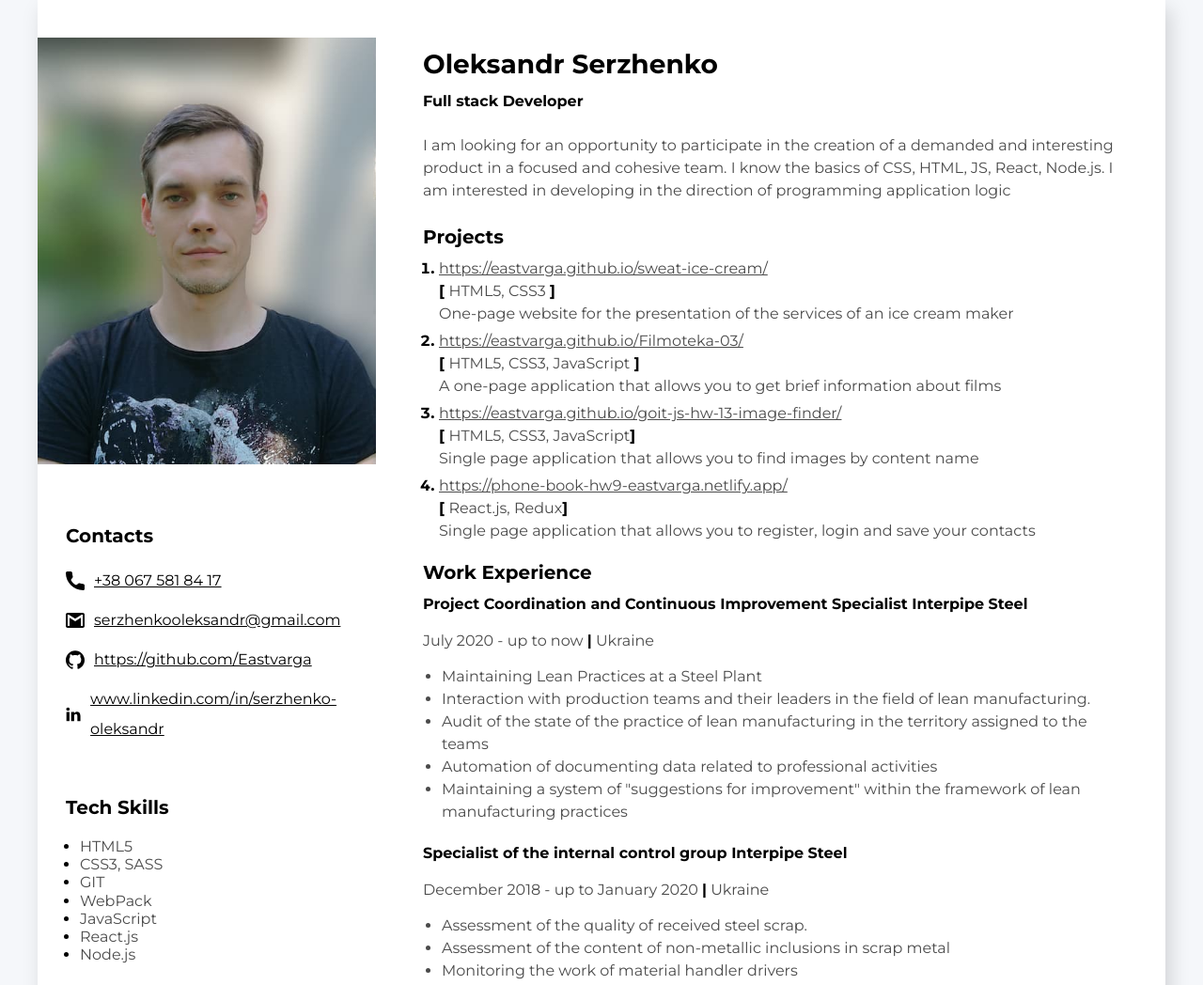
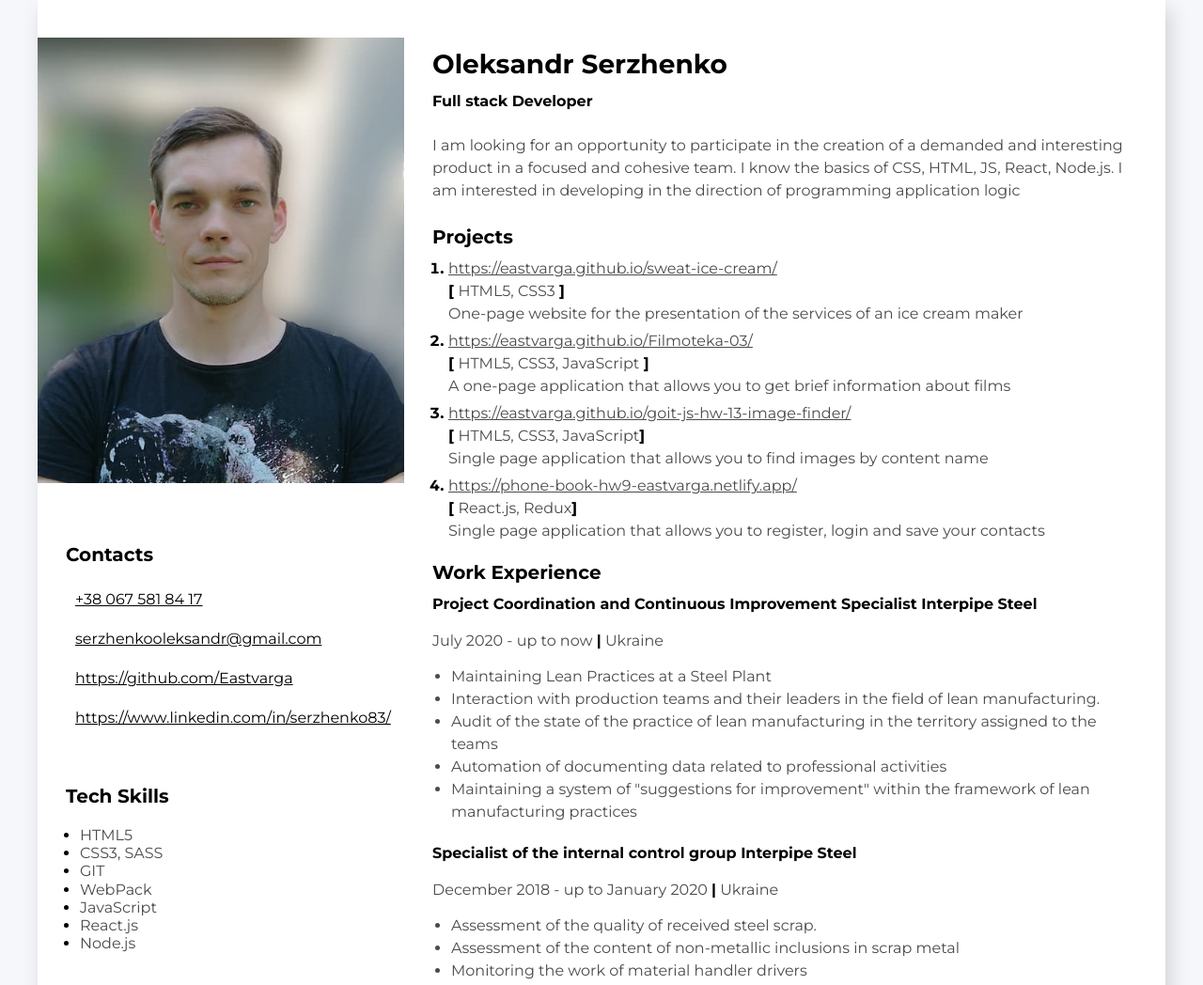
Before and after one commit to Eastvarga/resume, a website: page index.html in a window 1280 px wide. Shown: the top 1048 px of the page at 94% size. Drawn offline with Linux system fonts and the light colour scheme.

Commit message:
remove icons

```diff
--- a/css/style.css
+++ b/css/style.css
@@ -13,8 +13,8 @@
   box-sizing: border-box;
 }
 .my-photo {
-  width: 360px;
-  height: 454px;
+  width: 390px;
+  height: 474px;
   background: center/cover no-repeat url('../img/oleksandr.jpg');
 }
 body {
@@ -38,10 +38,10 @@ body {
   /* padding-left: 30px; */
   background-color: var(--main-background-color);
   /* background: #1e2939; */
-  width: 360px;
+  width: 390px;
 }
 .about-me-container {
-  padding-left: 50px;
+  padding-left: 30px;
   padding-right: 30px;
   padding-top: 40px;
   padding-bottom: 40px;
@@ -75,13 +75,12 @@ body {
   display: flex;
   align-items: center;
   margin: 0;
-  width: 20px;
+  /* width: 20px; */
   margin-right: 10px;
 }
 .contacts-link {
-  display: block;
+  display: flex;
   color: var(--main-text-color);
-
   font-family: Montserrat;
   font-size: var(--secondary-font-size);
   font-weight: 400;
--- a/index.html
+++ b/index.html
@@ -55,7 +55,7 @@
                   </g>
                 </svg>
               </div>
-              <a class="contacts-link" href="mailto:serzhenkooleksandr@gmail.com">
+              <a class="contacts-link"  target="blank" href="mailto:serzhenkooleksandr@gmail.com">
               serzhenkooleksandr@gmail.com</a>
             </li>
             <li class="link-item">
@@ -80,16 +80,16 @@
                   </g>
                 </svg>
               </div>
-              <a class="contacts-link" href="https://github.com/Eastvarga">
+              <a class="contacts-link"  target="blank" href="https://github.com/Eastvarga">
               https://github.com/Eastvarga</a>
             </li>
             <li class="link-item">
               <div class="icon">
                 <svg viewBox="-21 -35 682.66669 682" xmlns="http://www.w3.org/2000/svg"><path d="m77.613281-.667969c-46.929687 0-77.613281 30.816407-77.613281 71.320313 0 39.609375 29.769531 71.304687 75.8125 71.304687h.890625c47.847656 0 77.625-31.695312 77.625-71.304687-.894531-40.503906-29.777344-71.320313-76.714844-71.320313zm0 0"/><path d="m8.109375 198.3125h137.195313v412.757812h-137.195313zm0 0"/><path d="m482.054688 188.625c-74.011719 0-123.640626 69.546875-123.640626 69.546875v-59.859375h-137.199218v412.757812h137.191406v-230.5c0-12.339843.894531-24.660156 4.519531-33.484374 9.917969-24.640626 32.488281-50.167969 70.390625-50.167969 49.644532 0 69.5 37.851562 69.5 93.339843v220.8125h137.183594v-236.667968c0-126.78125-67.6875-185.777344-157.945312-185.777344zm0 0"/></svg>
               </div>
-              <a class="contacts-link"
-                  href="www.linkedin.com/in/serzhenko-oleksandr"
-              >www.linkedin.com/in/serzhenko-oleksandr
+              <a class="contacts-link" target="blank"
+                  href="https://www.linkedin.com/in/serzhenko83/"
+              >https://www.linkedin.com/in/serzhenko83/
               </a>
             </li>
           </ul>
```
